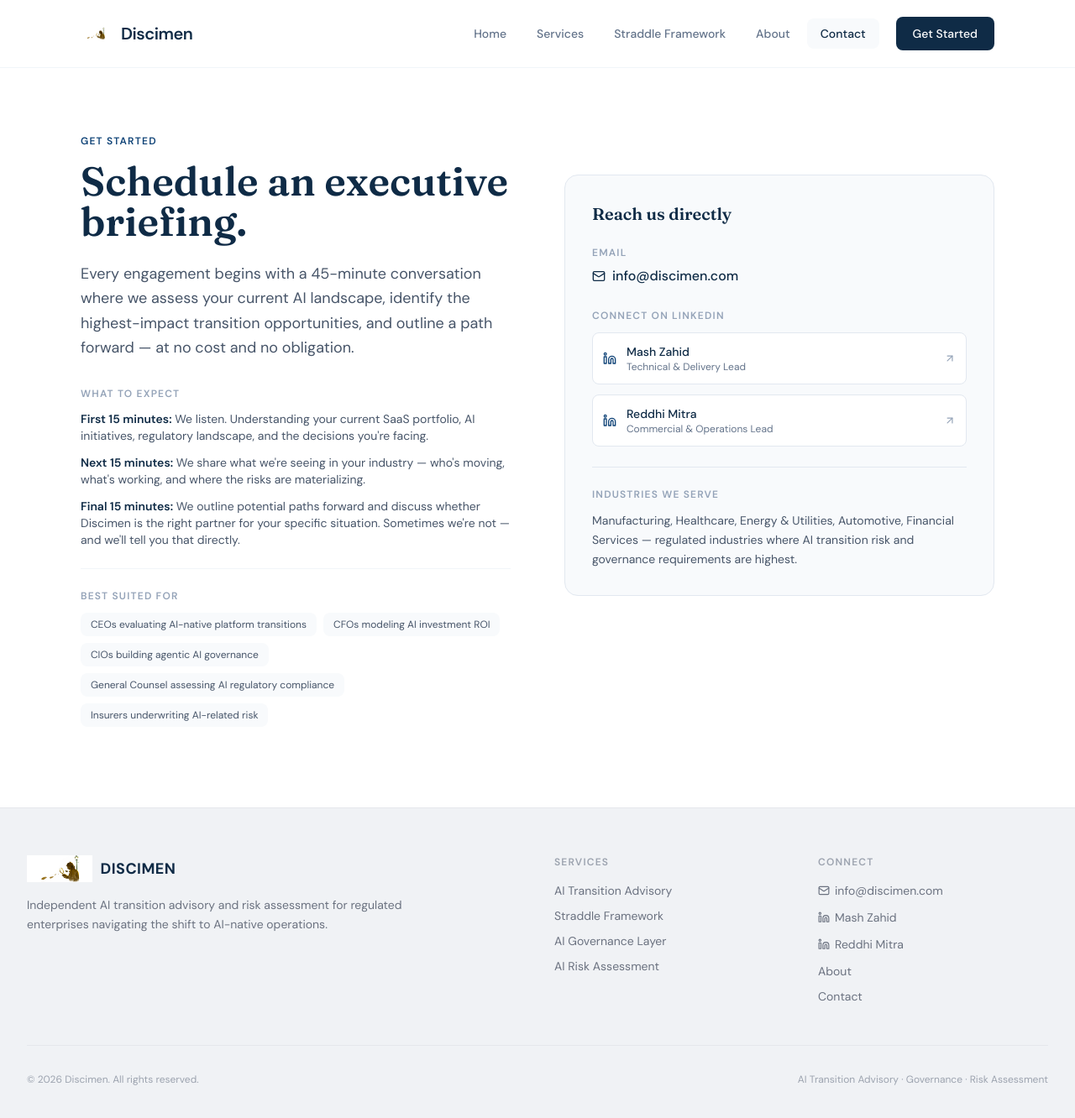
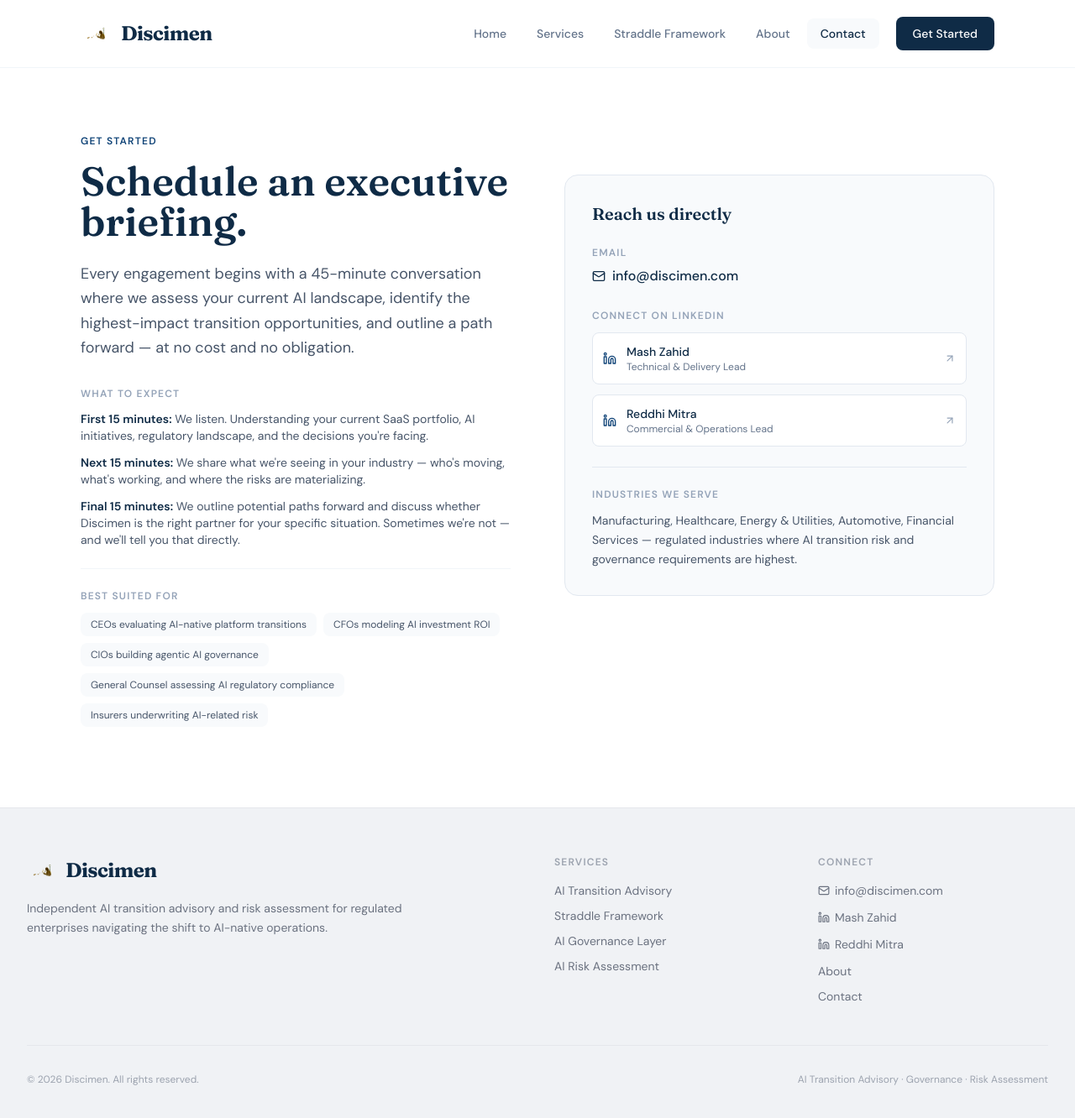
Before and after one commit to MashZ/ai-cyber-insurance, a React (Vite) app: page /contact in a window 1280 px wide. Shown: the top 1332 px of the page at 84% size. Built offline with nearby package versions, Linux system fonts and the light colour scheme.

Commit message:
Header and Footer updated

```diff
--- a/src/components/Footer.tsx
+++ b/src/components/Footer.tsx
@@ -9,9 +9,14 @@ const Footer = () => {
           {/* Brand */}
           <div className="md:col-span-2">
             <div className="flex items-center space-x-2.5 mb-4">
-              <img src="/discimen_logo_gray.png" alt="Discimen" className="h-8 w-auto" />
-              <span className="text-lg font-bold text-[#0f2b46] tracking-wide">
-                DISCIMEN
+              <img
+                src="/discimen_logo_gray.png"
+                alt="Discimen"
+                className="h-9 w-9 object-contain"
+                style={{ mixBlendMode: 'multiply' }}
+              />
+              <span className="font-display text-[#0f2b46] text-2xl font-bold tracking-tight">
+                Discimen
               </span>
             </div>
             <p className="text-gray-500 text-sm leading-relaxed max-w-md">
--- a/src/components/Header.tsx
+++ b/src/components/Header.tsx
@@ -25,9 +25,9 @@ export default function Header() {
             <img
               src="/discimen_logo_gray.png"
               alt="Discimen"
-              className="w-9 h-9 rounded-lg object-contain"
+              className="h-9 w-9 object-contain"
             />
-            <span className="font-fraunces text-[#0f2b46] text-xl font-semibold tracking-tight">
+            <span className="font-display text-[#0f2b46] text-2xl font-bold tracking-tight hover:text-[#0f4377] transition-colors">
               Discimen
             </span>
           </Link>
```
Also changed, not shown: 2 other files (tests, documents, lock files or other folders).
